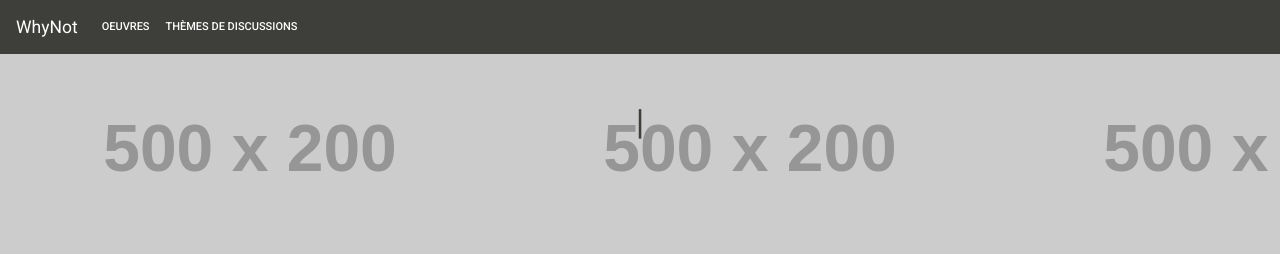
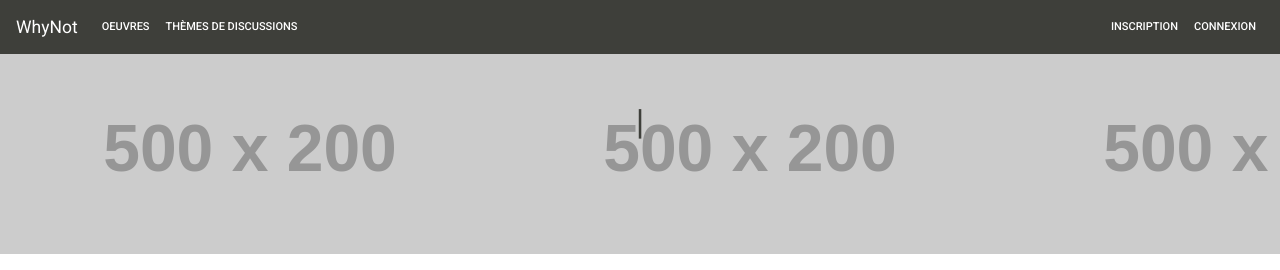
Before and after one commit to timmess/whynot, a Symfony app: template templates/artwork/discussionThemeShow.html.twig in a window 1280 px wide. Shown: the top 270 px of the page. Run offline with Twig, Linux system fonts and the light colour scheme; the template is opened without the code that fills it, so the values that code supplies are empty; grey boxes labelled with a size stand in for pictures from a placeholder-image service; style sheets or scripts are compiled from the project's sources; some libraries are stand-ins or nearby versions.

Commit message:
Finalisation de la fonctionnalité de connexion / déconnexion | Affichage des liens correspondant dans le header

```diff
--- a/assets/css/app.scss
+++ b/assets/css/app.scss
@@ -10,7 +10,14 @@ a:hover{
     color : saddlebrown;
 }
 
-
+header{
+    a{
+        color: white;
+    }
+    a:hover{
+        color:grey;
+    }
+}
 
 
 
@@ -57,6 +64,8 @@ a:hover{
     }
 }
 
+
+
 // Artwork/show.html.twig
 
 .ArtworkShowBodyBackground{
@@ -67,18 +76,20 @@ a:hover{
     height:200px;
 }
 
+
+
 //Artwork/_artworkThemeCard.html.twig
+
+.artworkThemeCardBody{
+    max-height: 180px;
+    overflow: hidden;
+}
 
 .DiscussionThemeCardBody{
     height: 180px;
     overflow: hidden;
 }
 
-// ArtworkThemeCard.html.twig
-.artworkThemeCardBody{
-    max-height: 180px;
-    overflow: hidden;
-}
 
 .artworkCardImage{
     width: 100%;
--- a/src/Entity/Artwork.php
+++ b/src/Entity/Artwork.php
@@ -7,11 +7,17 @@ use Doctrine\Common\Collections\ArrayCollection;
 use Doctrine\Common\Collections\Collection;
 use Doctrine\ORM\Mapping as ORM;
 use App\Repository\ArtworkRepository;
+use Symfony\Component\Validator\Constraints as Assert;
+use Symfony\Bridge\Doctrine\Validator\Constraints\UniqueEntity;
 
 /**
  * @ORM\Entity(repositoryClass=ArtworkRepository::class)
  *
  * @ORM\HasLifecycleCallbacks
+ * @UniqueEntity(
+ * fields={"title"},
+ * message="Cette oeuvre est déjà référencée."
+ * )
  */
 
 class Artwork
--- a/src/Form/RegistrationType.php
+++ b/src/Form/RegistrationType.php
@@ -16,6 +16,7 @@ class RegistrationType extends ApplicationType
         $builder
             ->add('email', EmailType::class, $this->getConfiguration("Email", "Votre Email..."))
             ->add('password', PasswordType::class, $this->getConfiguration("Mot de passe", "Votre mot de passe"))
+            ->add('confirmPassword', PasswordType::class, $this->getConfiguration("Confirmation de mot de passe", "Veuillez confirmer votre mot de passe"))
         ;
     }
 
--- a/templates/partials/header.html.twig
+++ b/templates/partials/header.html.twig
@@ -15,6 +15,20 @@
                 <a class="nav-link" href="{{path('discussion_theme')}}">Thèmes de discussions<span class="sr-only">(current)</span></a>
             </li>
             </ul>
+            <ul class="navbar-nav ml-auto">
+                {% if app.user %}
+                    <li class="nav-item active">
+                        <a href="{{path('account_logout')}}" class="nav-link">Déconnexion</a>
+                    </li>
+                {% else %}
+                    <li class="nav-item active">
+                        <a href="{{path('account_register')}}" class="nav-link">Inscription</a>
+                    </li>
+                    <li class="nav-item active">
+                        <a href="{{path('account_login')}}" class="nav-link">Connexion</a>
+                    </li>
+                {% endif %}
+            </ul>
         </div>
 
         {# <button type="button" class="btn btn-primary" data-toggle="modal" data-target="#connexionModal">
```
Also changed, not shown: src/Entity/User.php (+10 -17 lines).
